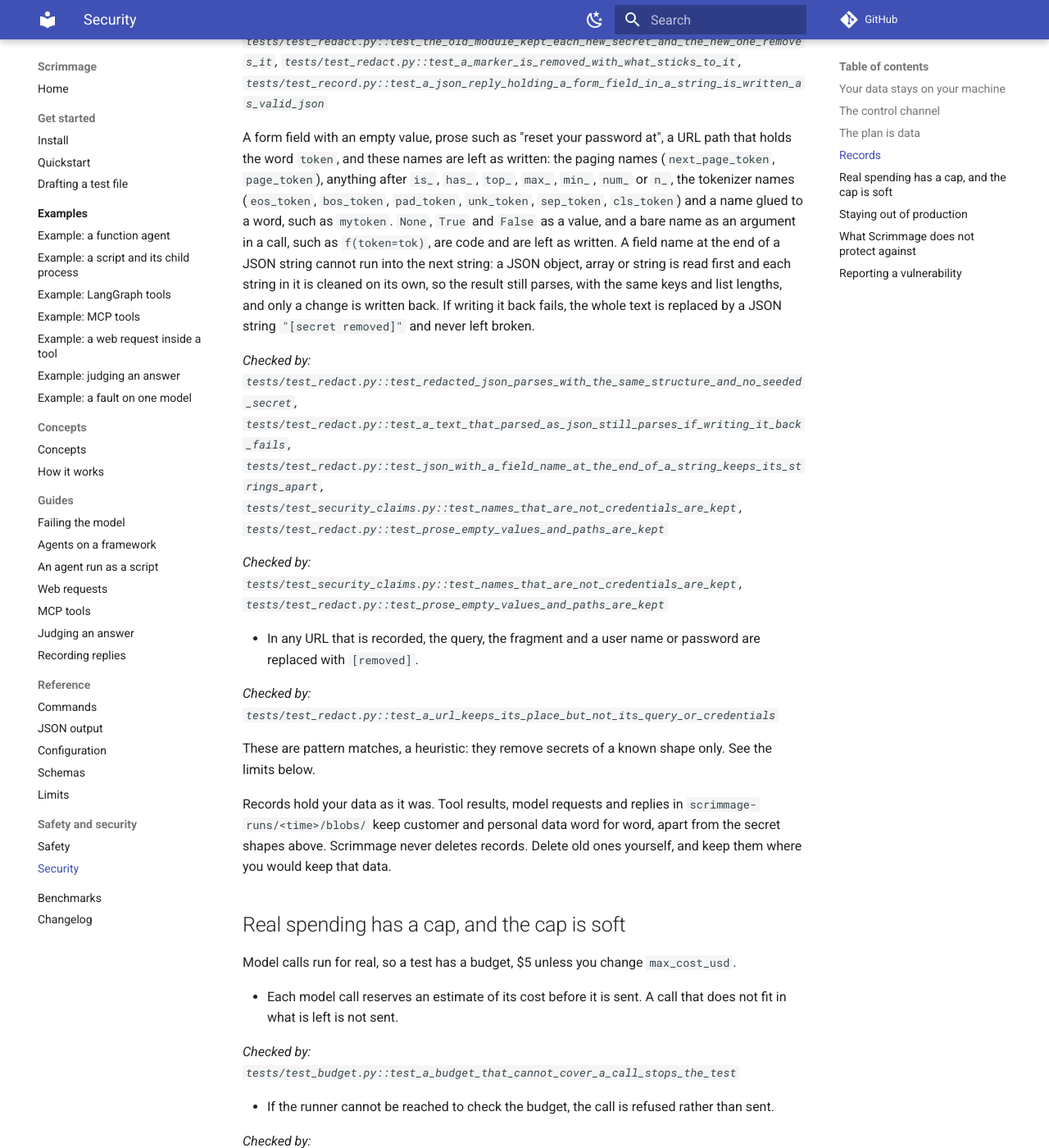
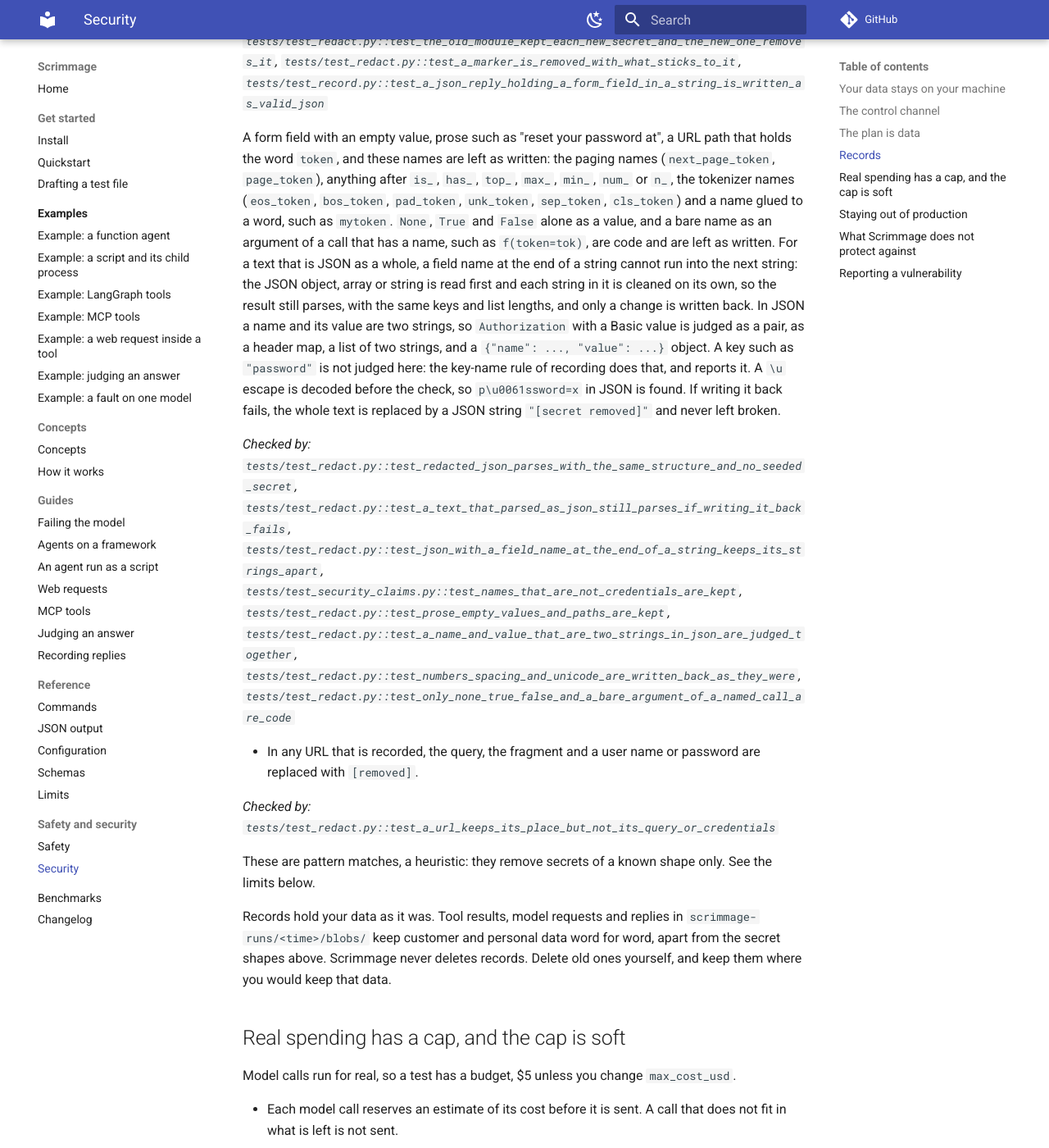
Before and after one commit to ManishKumar97/scrimmage, an MkDocs documentation site: the page built from docs/security.md, in a window 1280 px wide and 1400 px high, scrolled down 3620 px. Shown: the whole window at 82% size. Built offline with MkDocs 1.6.1 and Material for MkDocs 9.7.7, drawn with Linux system fonts in a browser that asks for light colours; comment, search, counter and statistics services are not loaded; some of the changed text lies outside the part shown.

Commit message:
docs(redact): state the JSON limits and merge the checked-by block

```diff
--- a/docs/security.md
+++ b/docs/security.md
@@ -97,20 +97,21 @@ Every gated call is written to a record in `scrimmage-runs/`, next to your `scri
     - GitHub tokens: `ghp_`, `gho_`, `ghu_`, `ghs_`, `ghr_` and `github_pat_`;
     - Slack tokens: `xoxa-`, `xoxb-`, `xoxe-`, `xoxp-`, `xoxr-`, `xoxs-`, `xoxe.xoxp-` and `xapp-`;
     - bearer tokens: `Bearer` and the value after it;
-    - a Basic credential: `Authorization` and `Basic` and the value after them, in a header line, in JSON or in a command line;
+    - a Basic credential: `Authorization` and `Basic` and the value after them, in a header line, in JSON (as a header map, a list of pairs, or a name and a value) or in a command line;
     - form-encoded and keyword fields: `password=`, `passwd=`, `token=`, `secret=` and `api_key=` and the value after them, with any `NAME_` before it, as in `DB_PASSWORD=`, `GITHUB_TOKEN=`, `AWS_SECRET_ACCESS_KEY=` and `client_secret=`, in any letter case, with `=` written as `%3D` and `_` in `api_key` as `%5F`; the value may be quoted with `'` or `"`, or in `<...>`; the env names `PGPASSWORD`, `PGPASS`, `MYSQL_PWD`, `authtoken` and `accesstoken` are removed too;
     - JSON Web Tokens, which start with `eyJ`.
 
   *Checked by: `tests/test_security_claims.py::test_each_listed_secret_shape_is_removed`, `tests/test_redact.py::test_a_jwt_is_removed_after_any_separator`, `tests/test_redact.py::test_the_old_module_kept_each_new_secret_and_the_new_one_removes_it`, `tests/test_redact.py::test_a_marker_is_removed_with_what_sticks_to_it`, `tests/test_record.py::test_a_json_reply_holding_a_form_field_in_a_string_is_written_as_valid_json`*
 
   A form field with an empty value, prose such as "reset your password at", a URL path that holds the word `token`, and these names are left as written: the paging names (`next_page_token`, `page_token`), anything after `is_`, `has_`, `top_`, `max_`, `min_`, `num_` or `n_`, the tokenizer names (`eos_token`, `bos_token`, `pad_token`, `unk_token`, `sep_token`, `cls_token`) and a name glued to a word, such as `mytoken`.
-  `None`, `True` and `False` as a value, and a bare name as an argument in a call, such as `f(token=tok)`, are code and are left as written.
-  A field name at the end of a JSON string cannot run into the next string: a JSON object, array or string is read first and each string in it is cleaned on its own, so the result still parses, with the same keys and list lengths, and only a change is written back.
+  `None`, `True` and `False` alone as a value, and a bare name as an argument of a call that has a name, such as `f(token=tok)`, are code and are left as written.
+  For a text that is JSON as a whole, a field name at the end of a string cannot run into the next string: the JSON object, array or string is read first and each string in it is cleaned on its own, so the result still parses, with the same keys and list lengths, and only a change is written back.
+  In JSON a name and its value are two strings, so `Authorization` with a Basic value is judged as a pair, as a header map, a list of two strings, and a `{"name": ..., "value": ...}` object.
+  A key such as `"password"` is not judged here: the key-name rule of recording does that, and reports it.
+  A `\u` escape is decoded before the check, so `p\u0061ssword=x` in JSON is found.
   If writing it back fails, the whole text is replaced by a JSON string `"[secret removed]"` and never left broken.
 
-  *Checked by: `tests/test_redact.py::test_redacted_json_parses_with_the_same_structure_and_no_seeded_secret`, `tests/test_redact.py::test_a_text_that_parsed_as_json_still_parses_if_writing_it_back_fails`, `tests/test_redact.py::test_json_with_a_field_name_at_the_end_of_a_string_keeps_its_strings_apart`, `tests/test_security_claims.py::test_names_that_are_not_credentials_are_kept`, `tests/test_redact.py::test_prose_empty_values_and_paths_are_kept`*
-
-  *Checked by: `tests/test_security_claims.py::test_names_that_are_not_credentials_are_kept`, `tests/test_redact.py::test_prose_empty_values_and_paths_are_kept`*
+  *Checked by: `tests/test_redact.py::test_redacted_json_parses_with_the_same_structure_and_no_seeded_secret`, `tests/test_redact.py::test_a_text_that_parsed_as_json_still_parses_if_writing_it_back_fails`, `tests/test_redact.py::test_json_with_a_field_name_at_the_end_of_a_string_keeps_its_strings_apart`, `tests/test_security_claims.py::test_names_that_are_not_credentials_are_kept`, `tests/test_redact.py::test_prose_empty_values_and_paths_are_kept`, `tests/test_redact.py::test_a_name_and_value_that_are_two_strings_in_json_are_judged_together`, `tests/test_redact.py::test_numbers_spacing_and_unicode_are_written_back_as_they_were`, `tests/test_redact.py::test_only_none_true_false_and_a_bare_argument_of_a_named_call_are_code`*
 
 - In any URL that is recorded, the query, the fragment and a user name or password are replaced with `[removed]`.
 
```
Also changed, not shown: docs/limits.md (+4 -1 lines).
